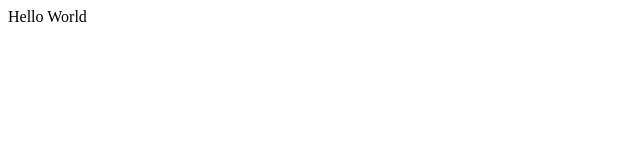
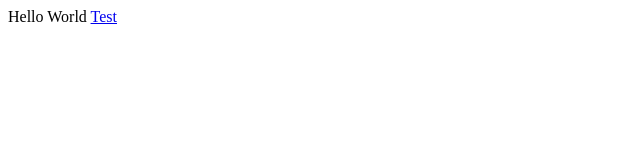
Before and after one commit to valeporpo/valeporpo.github.io, a plain HTML site: page index.html in a window 1280 px wide. Shown: the full height of the page, 0-640 px from the left. Drawn offline with Linux system fonts and the light colour scheme.

Commit message:
Text in a tag

```diff
--- a/index.html
+++ b/index.html
@@ -1,2 +1,2 @@
 Hello World
-<a href="bulletin-board"></a>
+<a href="bulletin-board">Test</a>
```
